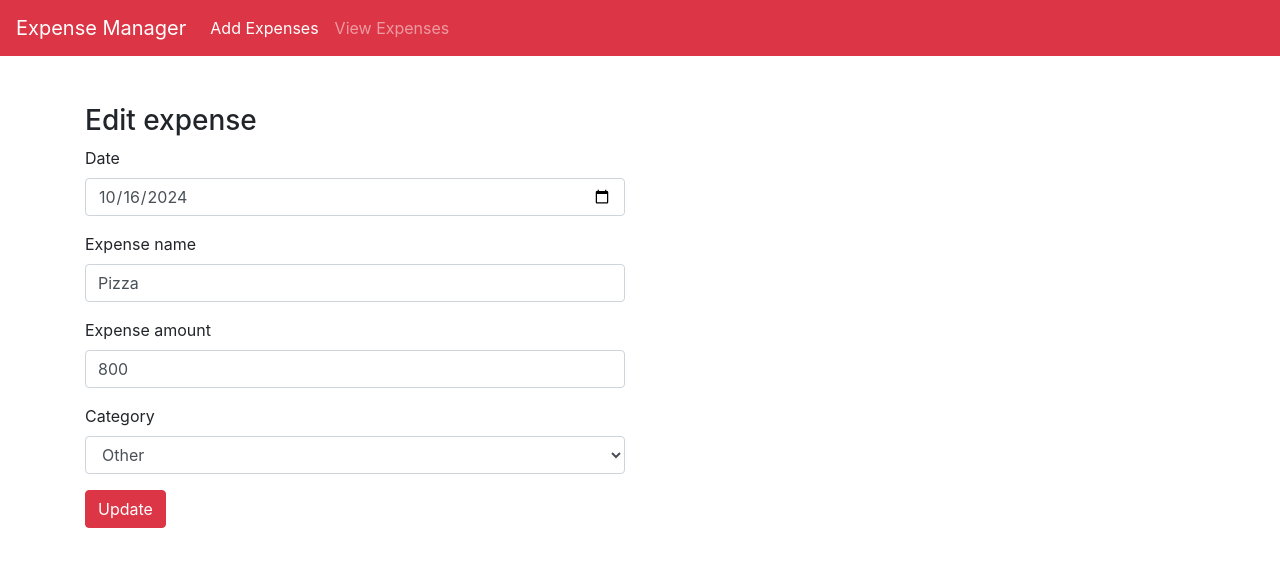
After one commit to Smit-2001/Expense_Manager, a Flask app: page /updateexpense/1 in a window 1280 px wide. The commit adds this page. Shown: the top 567 px of the page. Run offline with Flask 3, Linux system fonts and the light colour scheme; data comes from the database, SQL or seed files in the repository; both versions use the stored data as it was after the commit.

Commit message:
Implemented edit functionality

```diff
--- a/app.py
+++ b/app.py
@@ -28,6 +28,28 @@ def delete(id):
     db.session.commit()
     return redirect("/expenses")
 
+@app.route("/updateexpense/<int:id>")
+def updateexpense(id):
+    expense=Expense.query.filter_by(id=id).first()
+    return render_template("updateexpense.html",expense=expense)
+
+@app.route("/edit", methods=["POST"])
+def edit():
+    id=request.form["id"]
+    date=request.form["date"]
+    expensename=request.form["expensename"]
+    amount=request.form["amount"]
+    category=request.form["category"]
+
+    expense=Expense.query.filter_by(id=id).first()
+    expense.date=date
+    expense.expensename=expensename
+    expense.amount=amount
+    expense.category=category
+
+    db.session.commit()
+    return redirect("/expenses")
+
 @app.route('/expenses')
 def expenses():
     expenses=Expense.query.all()
--- a/templates/expenses.html
+++ b/templates/expenses.html
@@ -15,7 +15,11 @@
               <span class="badge badge-primary">{{expense.category}}</span>
             </div>
             <div class="col-md-2">
-              <a href="#" class="btn btn-sm btn-success">Edit</a>
+              <a
+                href="updateexpense/{{expense.id}}"
+                class="btn btn-sm btn-success"
+                >Edit</a
+              >
             </div>
             <div class="col-md-2">
               <a href="delete/{{expense.id}}" class="btn btn-sm btn-danger"
--- /dev/null
+++ b/templates/updateexpense.html
@@ -0,0 +1,54 @@
+{% extends 'base.html' %} {% block body %}
+<div class="container">
+  <div class="row">
+    <div class="col-md-6">
+      <h3 class="mt-5">Edit expense</h3>
+      <form action="/edit" method="POST">
+        <input type="hidden" value="{{expense.id}}" name="id" id="" />
+        <div class="form-group">
+          <label for="">Date</label>
+          <input
+            class="form-control"
+            value="{{expense.date}}"
+            type="date"
+            name="date"
+            id="date"
+          />
+        </div>
+        <div class="form-group">
+          <label for="">Expense name</label>
+          <input
+            class="form-control"
+            value="{{expense.expensename}}"
+            type="text"
+            name="expensename"
+            id="expensename"
+          />
+        </div>
+        <div class="form-group">
+          <label for="">Expense amount</label>
+          <input
+            type="text"
+            class="form-control"
+            value="{{expense.amount}}"
+            name="amount"
+            id="amount"
+          />
+        </div>
+        <div class="form-group">
+          <label for="">Category</label>
+          <select class="form-control" name="category" id="category">
+            <option value="food">Food</option>
+            <option value="entertainment">Entertainment</option>
+            <option value="business">Business</option>
+            <option value="other" selected>Other</option>
+          </select>
+        </div>
+
+        <input class="btn btn-danger" type="submit" value="Update" id="" />
+      </form>
+    </div>
+  </div>
+</div>
+
+{% endblock %}
```
Also changed, not shown: mydatabase.db.
